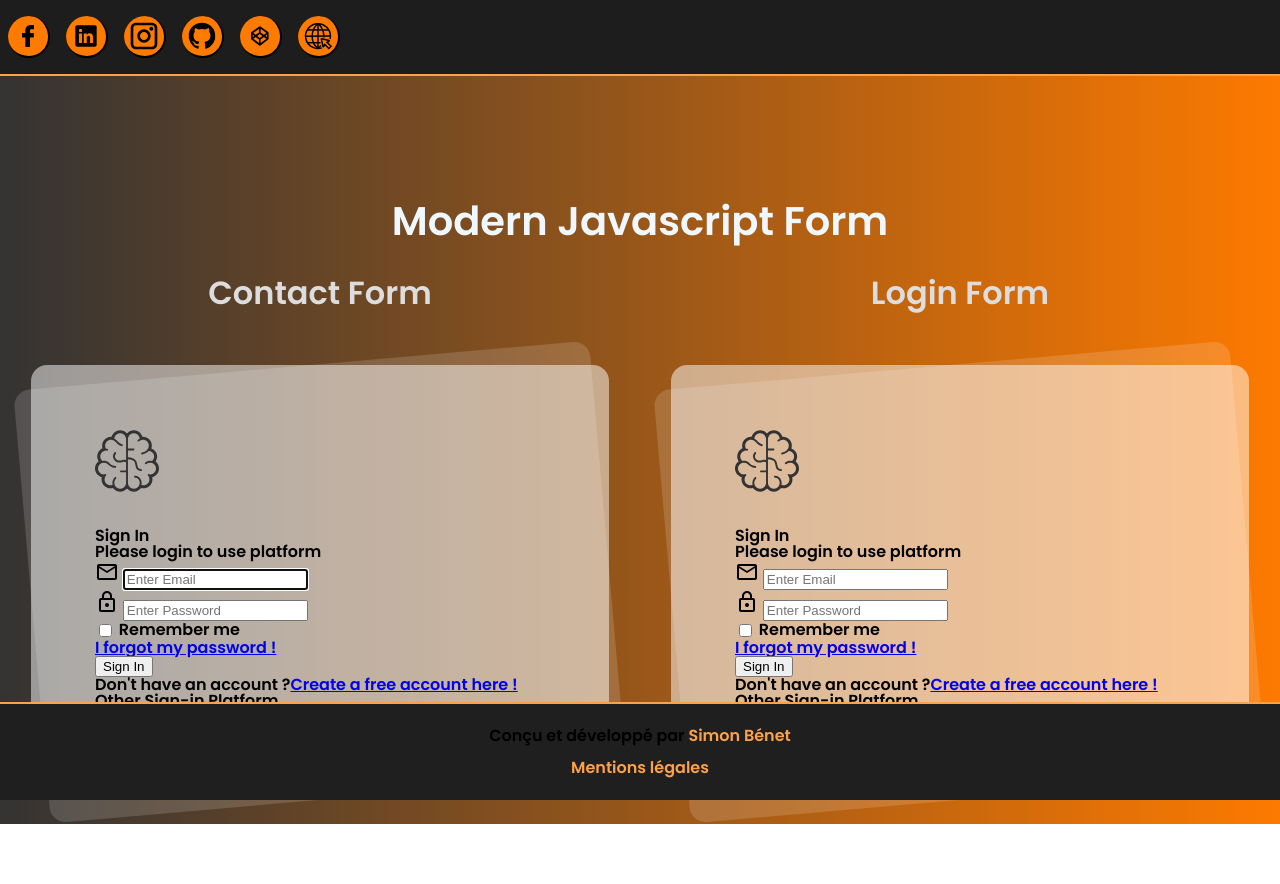
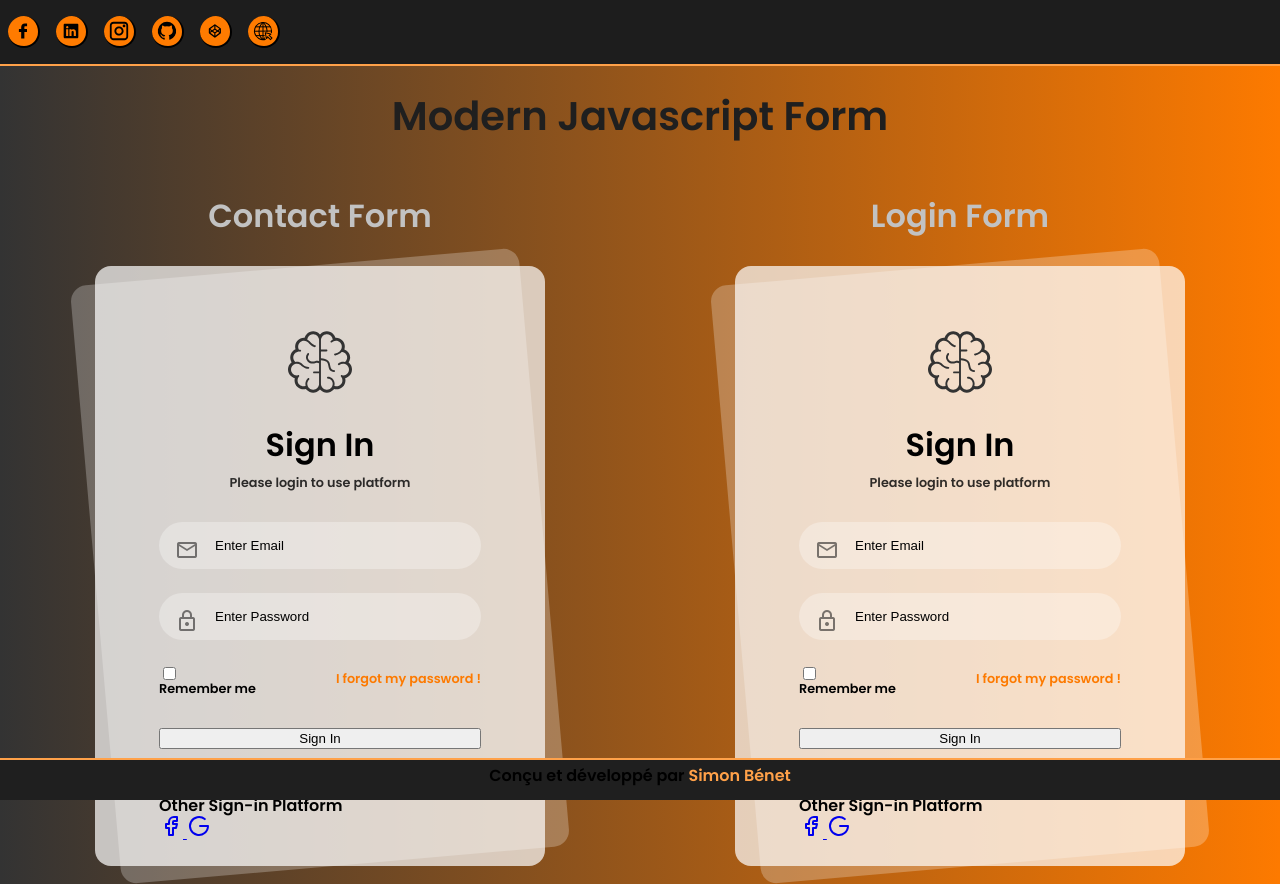
Before and after one commit to SimonBnt/PianoAndCalculatorJs, a plain HTML site: page index.html in a window 1280 px wide. Before the commit the page ends 824 px from the top, so only its background shows below. Drawn offline with nearby package versions, Linux system fonts and the light colour scheme.

Commit message:
more css

```diff
--- a/index.html
+++ b/index.html
@@ -55,7 +55,7 @@
                         <input type="text" class="formInput" placeholder="Enter Email" required autofocus>
                     </div>
                     <div class="formItem">
-                        <span class="material-symbols-outlined">lock</span>
+                        <span class="itemIcon material-symbols-outlined">lock</span>
                         <input type="password" class="formInput" placeholder="Enter Password" required>
                     </div>
                     <div class="formItemOther">
@@ -107,7 +107,7 @@
                         <input type="text" class="formInput" placeholder="Enter Email" required autofocus>
                     </div>
                     <div class="formItem">
-                        <span class="material-symbols-outlined">lock</span>
+                        <span class="itemIcon material-symbols-outlined">lock</span>
                         <input type="password" class="formInput" placeholder="Enter Password" required>
                     </div>
                     <div class="formItemOther">
@@ -145,7 +145,6 @@
     <footer>
         <div>
         <p>Conçu et développé par <a href="https://simonbenet.com/index.html" title="Lien vers mon site officiel" rel="noopener noreferrer" target="_blank" ><strong>Simon Bénet</strong></a></p>
-        <a href="/legalMention.html"  rel="noopener noreferrer" target="_blank" title="Lien vers les mentions légales">Mentions légales</a>
     </div>
     </footer>
 </body>
--- a/src/sass/base/_reset.scss
+++ b/src/sass/base/_reset.scss
@@ -1,3 +1,86 @@
+/***
+    The new CSS reset - version 1.7.2 (last updated 23.6.2022)
+    GitHub page: https://github.com/elad2412/the-new-css-reset
+***/
+
+/*
+    Remove all the styles of the "User-Agent-Stylesheet", except for the 'display' property
+    - The "symbol *" part is to solve Firefox SVG sprite bug
+ */
+ *:where(:not(html, iframe, canvas, img, svg, video):not(svg *, symbol *)) {
+    display: revert;
+}
+
+/* Preferred box-sizing value */
+*,
+*::before,
+*::after {
+    box-sizing: border-box;
+}
+
+/* Reapply the pointer cursor for anchor tags */
+a, button {
+    cursor: revert;
+}
+
+/* Remove list styles (bullets/numbers) */
+ol, ul, menu {
+    list-style: none;
+}
+
+/* For images to not be able to exceed their container */
+img {
+    max-width: 100%;
+}
+
+/* removes spacing between cells in tables */
+table {
+    border-collapse: collapse;
+}
+
+/* Safari - solving issue when using user-select:none on the <body> text input doesn't working */
+input, textarea {
+    -webkit-user-select: auto;
+}
+
+/* revert the 'white-space' property for textarea elements on Safari */
+textarea {
+    white-space: revert;
+}
+
+/* minimum style to allow to style meter element */
+meter {
+    -webkit-appearance: revert;
+    appearance: revert;
+}
+
+/* reset default text opacity of input placeholder */
+::placeholder {
+    color: unset;
+}
+
+/* fix the feature of 'hidden' attribute.
+   display:revert; revert to element instead of attribute */
+:where([hidden]) {
+    display: none;
+}
+
+/* revert for bug in Chromium browsers
+   - fix for the content editable attribute will work properly.
+   - webkit-user-select: auto; added for Safari in case of using user-select:none on wrapper element*/
+:where([contenteditable]:not([contenteditable="false"])) {
+    -moz-user-modify: read-write;
+    -webkit-user-modify: read-write;
+    overflow-wrap: break-word;
+    -webkit-line-break: after-white-space;
+    -webkit-user-select: auto;
+}
+
+/* apply back the draggable feature - exist only in Chromium and Safari */
+:where([draggable="true"]) {
+    -webkit-user-drag: element;
+}
+
 /*
 *  html5 doctor css reset | http://html5doctor.com/html-5-reset-stylesheet
 */
--- a/src/sass/layout/_footer.scss
+++ b/src/sass/layout/_footer.scss
@@ -7,8 +7,7 @@ footer {
     position: fixed;
     bottom: 0;
     width: 100%;
-    padding-top: 1rem;
-    line-height: 2rem;
+    padding-top: 0.5rem;
 
     @include respondTo(md) {
         padding-bottom: 1rem;
--- a/src/sass/layout/_main.scss
+++ b/src/sass/layout/_main.scss
@@ -1,39 +1,24 @@
 main {
     display: grid;
     grid-template-columns: 1fr 1fr;
-    grid-template-rows: 2fr 2fr 6fr;
+    grid-template-rows: 1fr 1fr 6fr;
     place-items: center;
 
     h1 {
         grid-column: 1/3;
-        grid-row: 1/3;
         font-size: 2.5rem;
-        color: aliceblue;
-    }
-
-    #loginFormContainer {
-        grid-column: 1/2;
-        grid-row: 3/3;
-    }
-
-    #contactFormName {
-        grid-column: 1/2;
-        grid-row: 2/3;
-    }
-
-    #loginFormName {
-        grid-column: 2/2;
-        grid-row: 2/3;
+        color: #1f1f1f;
     }
 
     .formName {
         font-size: 2rem;
-        color: rgb(221, 221, 221);
+        color: rgb(194, 194, 194);
     }
 
     .formMainContainer {
         width: 450px;
-        background: rgba(255, 255, 255, 0.5);
+        height: 600px;
+        background: rgba(255, 255, 255, 0.7);
         padding: 4rem;
         border-radius: 1rem;
         position: relative;
@@ -41,7 +26,7 @@ main {
         .card::before {
             content: "";
             position: absolute;
-            background: rgba(255, 255, 255, .15);
+            background: rgba(255, 255, 255, .25);
             inset: 0;
             transform: rotate(-5deg);
             z-index: -1;
@@ -56,6 +41,85 @@ main {
                     width: 64px;
                 }
             }
+
+            .cardLogoContainer, .cardHeader, .formFooter {
+                text-align: center;
+            }
+
+            .cardHeader {
+                margin-bottom: 2rem;
+
+                .formTitle {
+                    font-size: 2rem;
+                    font-weight: 600;
+                    margin-bottom: 1rem;
+                }
+
+                .formTitle + p {
+                    font-size: calc(1rem * 0.8);
+                    opacity: 0.8;
+                }
+            }
+
+            a {
+                text-decoration: none;
+                color: #fd7a00;
+
+                &:hover {
+                    text-decoration: underline;
+                }
+            }
+
+            .form {
+                display: flex;
+                flex-direction: column;
+                gap: 1.5rem;
+
+                .formItem {
+                    position: relative;
+
+                    .itemIcon {
+                        position: absolute;
+                        top: 1rem;
+                        left: 1rem;
+                        font-size: 1.5rem;
+                        opacity: .5;
+                    }
+                }
+
+                .formItemOther {
+                    display: flex;
+                    align-items: center;
+                    justify-content: space-between;
+                    font-size: calc(1rem * 0.8);
+                    margin-bottom: 0.5rem;
+
+                    #checkboxContainer {
+                        #remenberMeCheckbox {
+                            display: flex;
+                            align-items: center;
+                            gap: 10px;
+                        }
+                    }
+                }
+            }
+
+            .formFooter {
+                margin-top: 1.5rem;
+                font-size: calc(1rem * 0.8);
+            }
+
+            input[type="text"], input[type="password"], input[type="email"] {
+                border: none;
+                outline: none;
+                background: rgba(255, 255, 255, 0.3);
+                padding: 1rem 1.5rem;
+                padding-left: calc(1rem * 3.5);
+                border-radius: 100px;
+                width: 100%;
+                transition: background 0.5s;
+            }
+
         }
     }
 }
```
Also changed, not shown: assets/css/styles.min.css, 1 other file.
